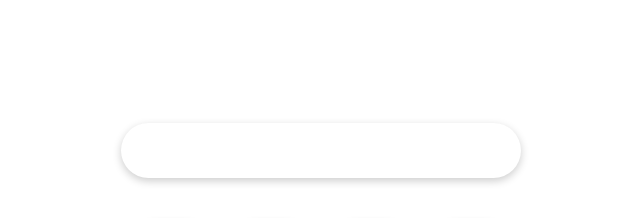
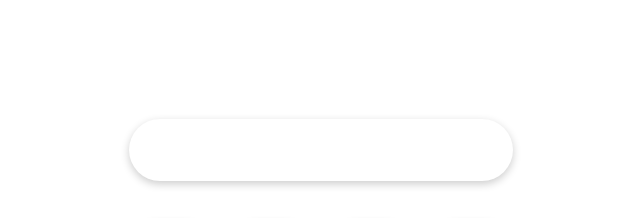
Before and after one commit to VeticaL/Calculator, a plain HTML site: page index.html in a window 1280 px wide. Shown: the top 218 px of the page, 319-959 px from the left. Drawn offline with Linux system fonts and the light colour scheme.

Commit message:
update css

```diff
--- a/style.css
+++ b/style.css
@@ -9,10 +9,11 @@
 
 #displaytext {
   grid-column: 1/5;
-  padding: 20px;
+  padding: 22px;
   border: none;
   box-shadow: rgba(0, 0, 0, 0.20) 0px 3px 8px;
   border-radius: 50px;
+  margin: 8px;
 }
 
 #btnEqual {
@@ -34,3 +35,6 @@ button:hover {
   box-shadow: none;
   scale: 1.15;
 }
+input {
+  font-size: medium;
+}
```
